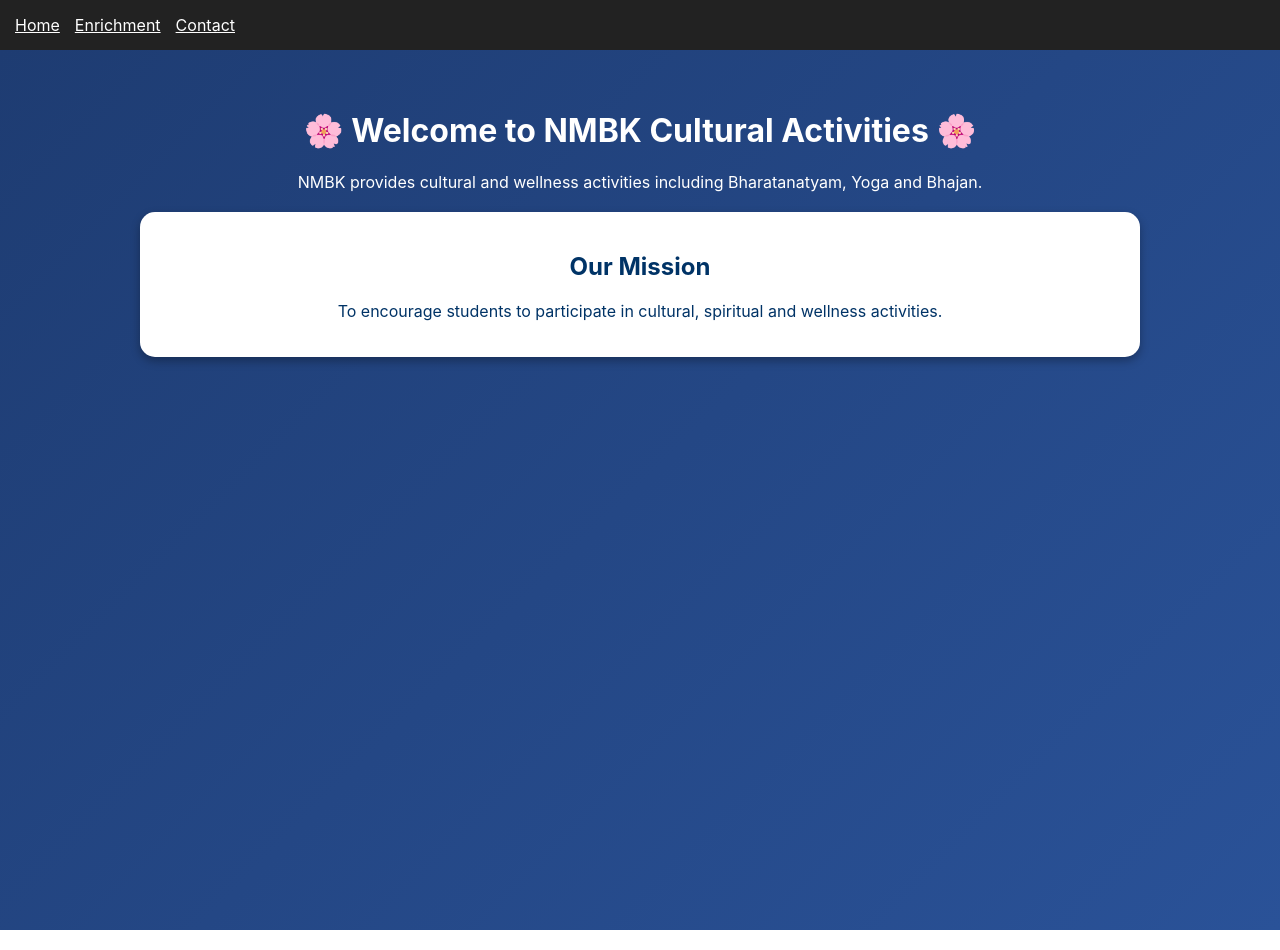
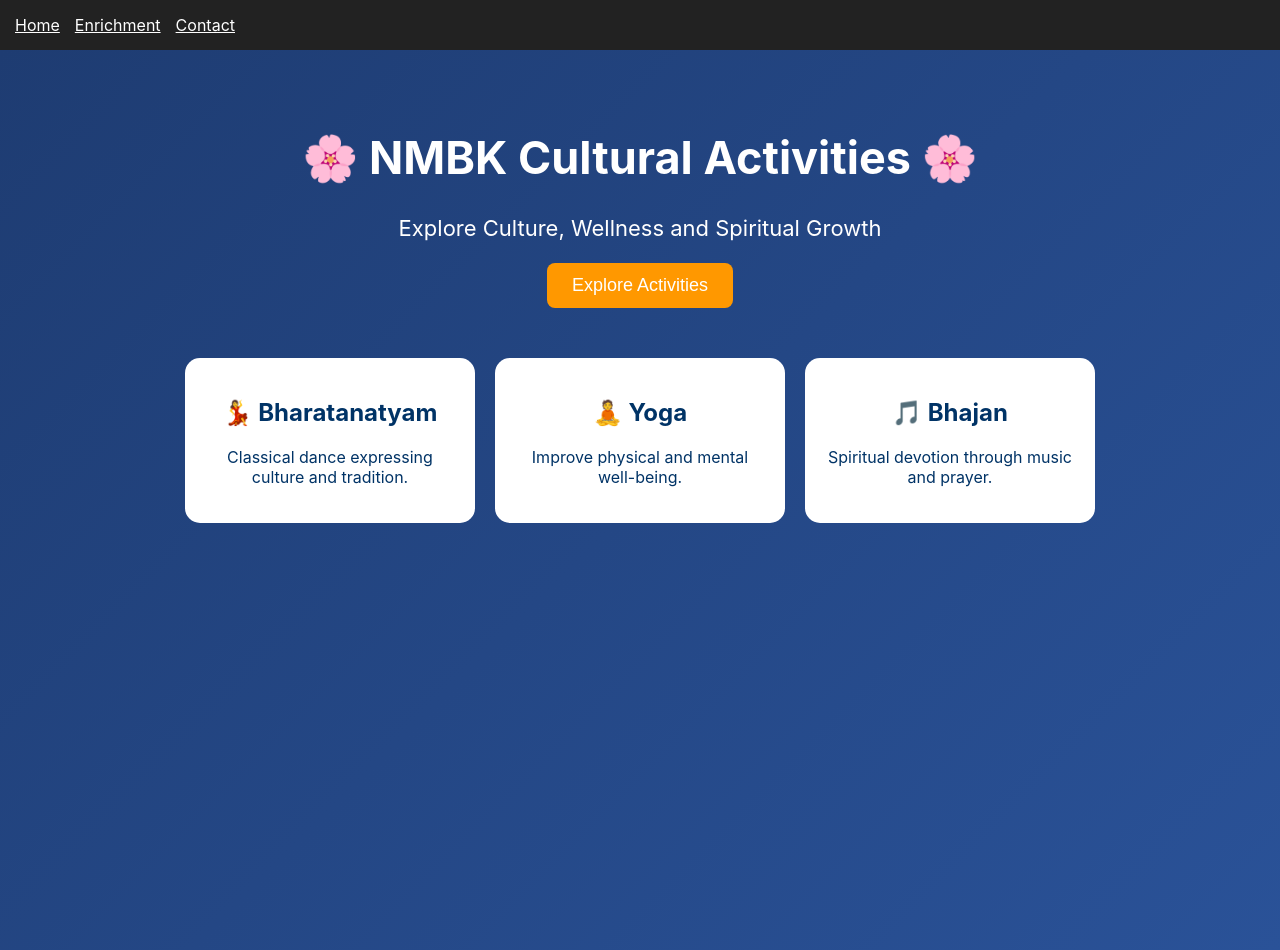
Before and after one commit to Sandhya123564/nmbk-project, a React (Create React App) app in the folder frontend/: page / in a window 1280 px wide. Built offline with nearby package versions, Linux system fonts and the light colour scheme.

Commit message:
Updated home layout

```diff
--- a/frontend/src/components/Home.js
+++ b/frontend/src/components/Home.js
@@ -2,37 +2,82 @@ function Home() {
   return (
     <div
       style={{
-        background: "linear-gradient(135deg, #1e3c72, #2a5298)",
         minHeight: "100vh",
-        padding: "40px",
+        background: "linear-gradient(135deg,#1e3c72,#2a5298)",
+        color: "white",
         textAlign: "center",
-        color: "white"
+        padding: "50px"
       }}
     >
-      <h1>🌸 Welcome to NMBK Cultural Activities 🌸</h1>
+      <h1 style={{ fontSize: "45px" }}>
+        🌸 NMBK Cultural Activities 🌸
+      </h1>
 
-      <p>
-        NMBK provides cultural and wellness activities including
-        Bharatanatyam, Yoga and Bhajan.
+      <p style={{ fontSize: "22px" }}>
+        Explore Culture, Wellness and Spiritual Growth
       </p>
+
+      <button
+        style={{
+          padding: "12px 25px",
+          border: "none",
+          borderRadius: "8px",
+          background: "#ff9800",
+          color: "white",
+          fontSize: "18px",
+          cursor: "pointer"
+        }}
+      >
+        Explore Activities
+      </button>
 
       <div
         style={{
-          background: "white",
-          color: "#003366",
-          padding: "20px",
-          borderRadius: "15px",
-          width: "80%",
-          margin: "20px auto",
-          boxShadow: "0 4px 10px rgba(0,0,0,0.3)"
+          display: "flex",
+          justifyContent: "center",
+          gap: "20px",
+          marginTop: "50px",
+          flexWrap: "wrap"
         }}
       >
-        <h2>Our Mission</h2>
+        <div
+          style={{
+            background: "white",
+            color: "#003366",
+            padding: "20px",
+            borderRadius: "15px",
+            width: "250px"
+          }}
+        >
+          <h2>💃 Bharatanatyam</h2>
+          <p>Classical dance expressing culture and tradition.</p>
+        </div>
 
-        <p>
-          To encourage students to participate in cultural,
-          spiritual and wellness activities.
-        </p>
+        <div
+          style={{
+            background: "white",
+            color: "#003366",
+            padding: "20px",
+            borderRadius: "15px",
+            width: "250px"
+          }}
+        >
+          <h2>🧘 Yoga</h2>
+          <p>Improve physical and mental well-being.</p>
+        </div>
+
+        <div
+          style={{
+            background: "white",
+            color: "#003366",
+            padding: "20px",
+            borderRadius: "15px",
+            width: "250px"
+          }}
+        >
+          <h2>🎵 Bhajan</h2>
+          <p>Spiritual devotion through music and prayer.</p>
+        </div>
       </div>
     </div>
   );
```
